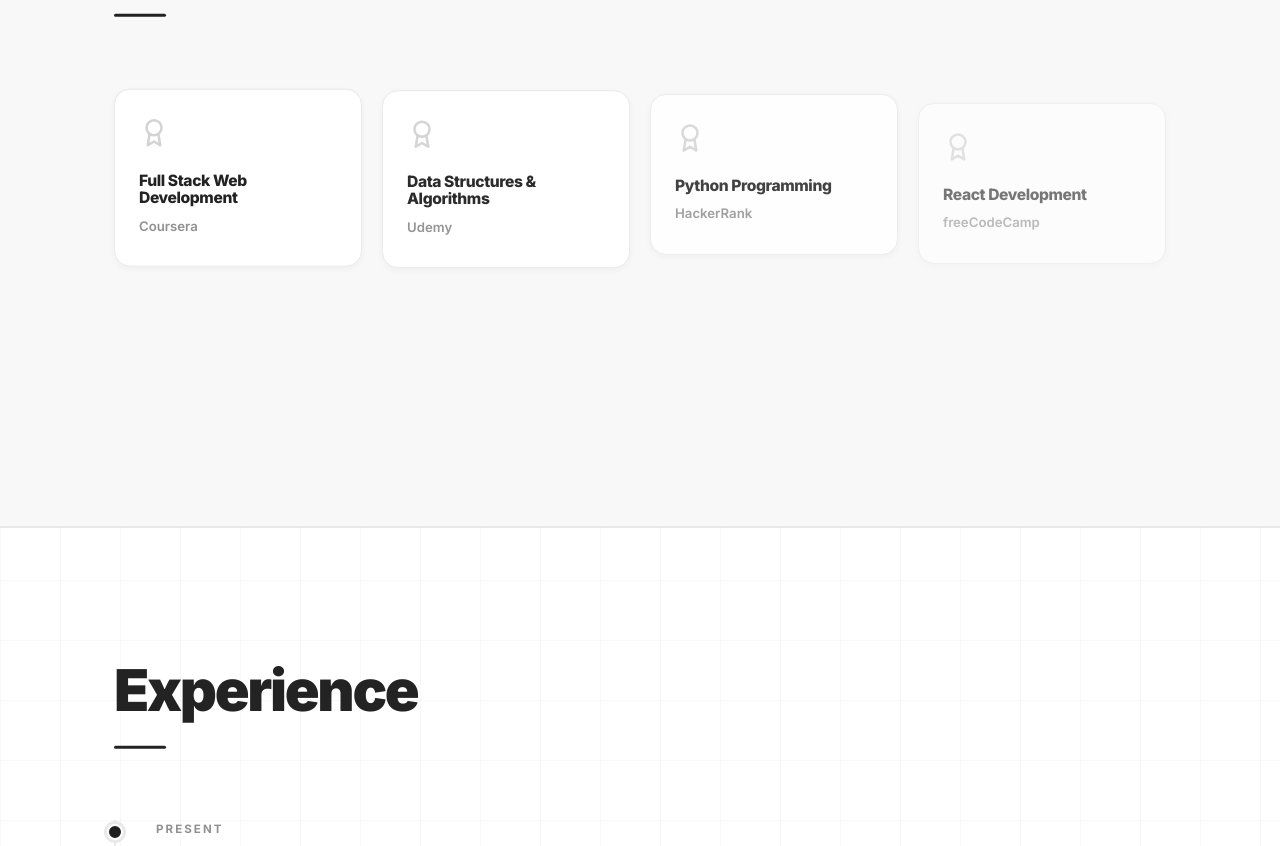
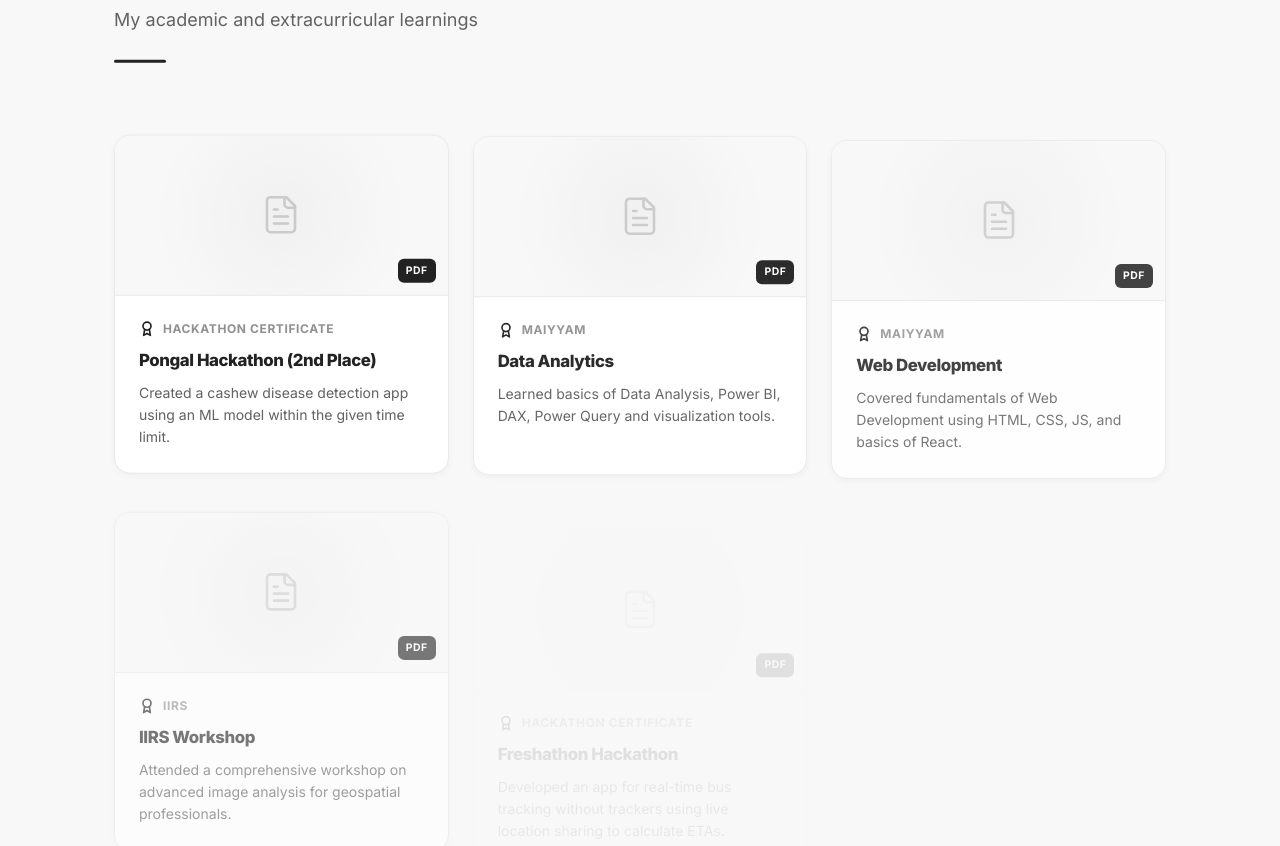
Before and after one commit to yogeshrajanv/Portfolio, a React (Vite) app: page / in a window 1280 px wide. Shown: the part 4820-5666 px from the top of the page. Built offline with nearby package versions, Linux system fonts and the light colour scheme.

Commit message:
feat: integrate real certificates with PDF links and clean document preview UI

```diff
--- a/src/App.jsx
+++ b/src/App.jsx
@@ -3,7 +3,7 @@ import { motion, AnimatePresence, useInView } from 'framer-motion'
 import {
   Github, Linkedin, Instagram, Mail, ExternalLink,
   Download, ChevronRight, Code2, Database, Monitor,
-  Award, Send, ArrowRight, Menu, X, Terminal
+  Award, Send, ArrowRight, Menu, X, Terminal, FileText
 } from 'lucide-react'
 
 /* ============================================================
@@ -548,28 +548,65 @@ const Projects = () => (
    CERTIFICATES
    ============================================================ */
 const certs = [
-  { name: 'Full Stack Web Development', issuer: 'Coursera' },
-  { name: 'Data Structures & Algorithms', issuer: 'Udemy' },
-  { name: 'Python Programming', issuer: 'HackerRank' },
-  { name: 'React Development', issuer: 'freeCodeCamp' },
+  {
+    name: 'Pongal Hackathon (2nd Place)',
+    issuer: 'Hackathon Certificate',
+    desc: 'Created a cashew disease detection app using an ML model within the given time limit.',
+    file: '/certificates/pongal certificate .pdf'
+  },
+  {
+    name: 'Data Analytics',
+    issuer: 'Maiyyam',
+    desc: 'Learned basics of Data Analysis, Power BI, DAX, Power Query and visualization tools.',
+    file: '/certificates/Data Analytics_Maiyyam.pdf'
+  },
+  {
+    name: 'Web Development',
+    issuer: 'Maiyyam',
+    desc: 'Covered fundamentals of Web Development using HTML, CSS, JS, and basics of React.',
+    file: '/certificates/Web Development_Maiyyam.pdf'
+  },
+  {
+    name: 'IIRS Workshop',
+    issuer: 'IIRS',
+    desc: 'Attended a comprehensive workshop on advanced image analysis for geospatial professionals.',
+    file: '/certificates/iirs workshop.pdf'
+  },
+  {
+    name: 'Freshathon Hackathon',
+    issuer: 'Hackathon Certificate',
+    desc: 'Developed an app for real-time bus tracking without trackers using live location sharing to calculate ETAs.',
+    file: '/certificates/freshathon certificate .pdf'
+  },
 ]
 
 const Certificates = () => (
   <div className="alt-bg section-full" id="certificates">
     <div className="section-inner" style={{ padding: '130px 24px' }}>
-      <SectionTitle title="Certificates & Courses" />
+      <SectionTitle title="Certificates & Courses" subtitle="My academic and extracurricular learnings" />
       <div className="cert-grid">
         {certs.map((c, i) => (
           <FadeUp key={c.name} delay={i * 0.1}>
+            <a href={c.file} target="_blank" rel="noopener noreferrer" className="cert-link-wrap">
               <motion.div
                 className="cert-card"
-              whileHover={{ y: -5 }}
+                whileHover={{ y: -6, boxShadow: '0 20px 40px rgba(0,0,0,0.06)' }}
                 transition={{ type: 'spring', stiffness: 300, damping: 20 }}
               >
-              <Award className="cert-icon" size={30} />
+                <div className="cert-thumb">
+                  <FileText className="cert-thumb-icon" size={42} strokeWidth={1.5} />
+                  <span className="cert-thumb-badge">PDF</span>
+                </div>
+                <div className="cert-content">
+                  <div className="cert-header">
+                    <Award className="cert-icon" size={16} strokeWidth={2.5} />
+                    <span className="cert-issuer">{c.issuer}</span>
+                  </div>
                   <h3>{c.name}</h3>
-              <p>{c.issuer}</p>
+                  <p className="cert-desc">{c.desc}</p>
+                </div>
               </motion.div>
+            </a>
           </FadeUp>
         ))}
       </div>
--- a/src/index.css
+++ b/src/index.css
@@ -760,22 +760,28 @@ h1.hero-name {
 .project-link:hover::after { width: 100%; }
 
 /* ===== CERTIFICATES ===== */
+.cert-link-wrap {
+  text-decoration: none;
+  display: block;
+  height: 100%;
+}
+
 .cert-grid {
   display: grid;
-  grid-template-columns: repeat(4, 1fr);
-  gap: 20px;
+  grid-template-columns: repeat(auto-fill, minmax(280px, 1fr));
+  gap: 24px;
 }
-
-@media (max-width: 900px) { .cert-grid { grid-template-columns: repeat(2, 1fr); } }
-@media (max-width: 480px) { .cert-grid { grid-template-columns: 1fr; } }
 
 .cert-card {
   background: #fff;
   border: 1px solid var(--border);
   border-radius: 16px;
-  padding: 28px 24px;
+  overflow: hidden;
   box-shadow: var(--shadow-sm);
   transition: box-shadow 0.35s, transform 0.35s, border-color 0.3s;
+  display: flex;
+  flex-direction: column;
+  height: 100%;
 }
 
 .cert-card:hover {
@@ -784,18 +790,87 @@ h1.hero-name {
   border-color: var(--border-dark);
 }
 
-.cert-icon { color: #d0d0d0; margin-bottom: 18px; }
+.cert-thumb {
+  background: #f8f8f8;
+  border-bottom: 1px solid var(--border);
+  height: 160px;
+  display: flex;
+  align-items: center;
+  justify-content: center;
+  position: relative;
+  overflow: hidden;
+}
+
+.cert-thumb::before {
+  content: '';
+  position: absolute;
+  top: 0; left: 0; width: 100%; height: 100%;
+  background: radial-gradient(circle at center, rgba(0,0,0,0.03) 0%, transparent 70%);
+}
+
+.cert-thumb-icon {
+  color: #ccc;
+  transition: transform 0.4s, color 0.4s;
+}
+
+.cert-card:hover .cert-thumb-icon {
+  transform: scale(1.1) rotate(-3deg);
+  color: var(--text-2);
+}
+
+.cert-thumb-badge {
+  position: absolute;
+  bottom: 12px; right: 12px;
+  background: var(--text-1);
+  color: #fff;
+  font-size: 0.65rem;
+  font-weight: 700;
+  padding: 4px 8px;
+  border-radius: 6px;
+  letter-spacing: 0.05em;
+}
+
+.cert-content {
+  padding: 24px;
+  flex: 1;
+  display: flex;
+  flex-direction: column;
+}
+
+.cert-header {
+  display: flex;
+  align-items: center;
+  gap: 8px;
+  margin-bottom: 12px;
+}
+
+.cert-header .cert-icon {
+  color: var(--text-1);
+  margin: 0;
+}
+
+.cert-issuer {
+  font-size: 0.75rem;
+  font-weight: 700;
+  color: var(--text-3);
+  text-transform: uppercase;
+  letter-spacing: 0.05em;
+}
 
 .cert-card h3 {
-  font-size: 0.975rem;
+  font-size: 1.05rem;
   font-weight: 800;
-  margin-bottom: 8px;
+  margin-bottom: 10px;
+  color: var(--text-1);
+  line-height: 1.3;
 }
 
-.cert-card p {
-  font-size: 0.825rem;
-  color: var(--text-3);
-  font-weight: 600;
+.cert-desc {
+  font-size: 0.875rem;
+  color: var(--text-2);
+  line-height: 1.6;
+  margin-bottom: 0;
+  flex: 1;
 }
 
 /* ===== EXPERIENCE ===== */
```
Lines whose indentation alone changed are shown as unchanged.
